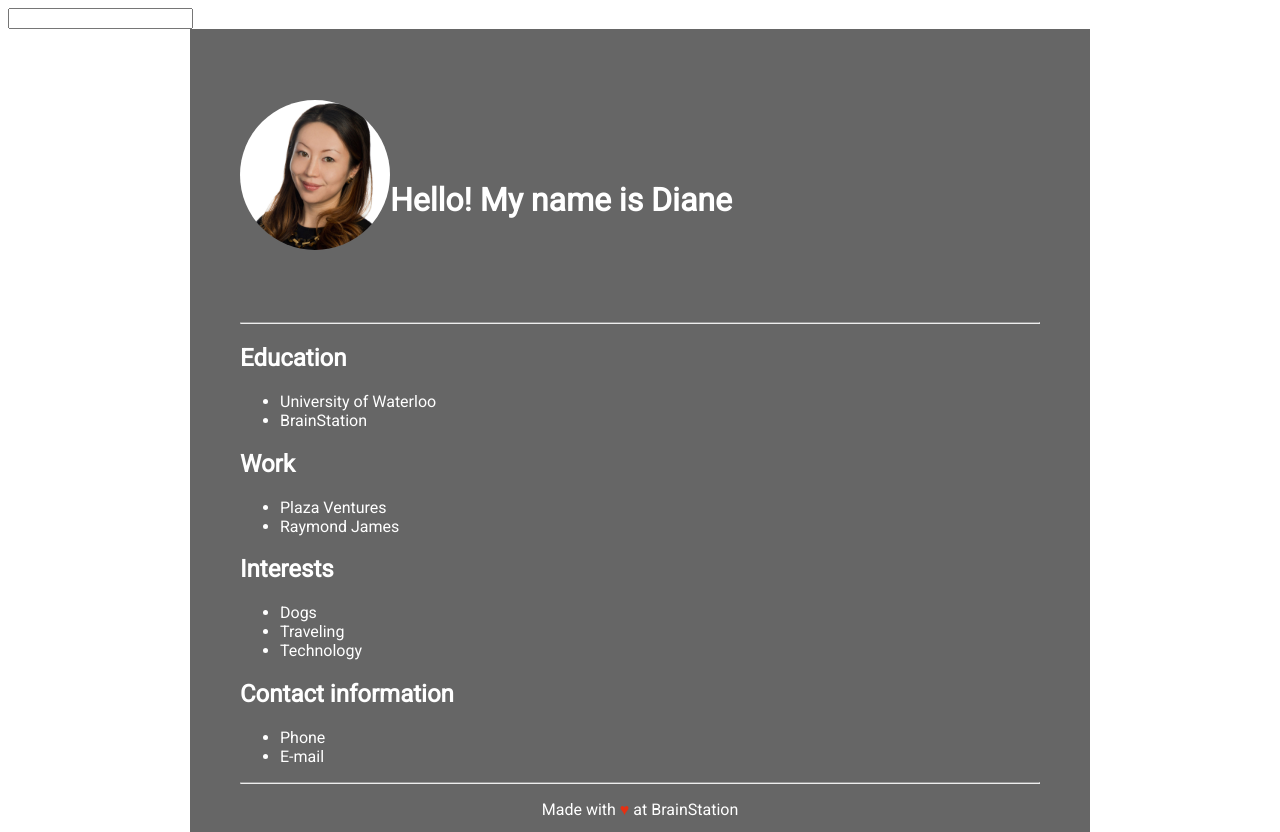
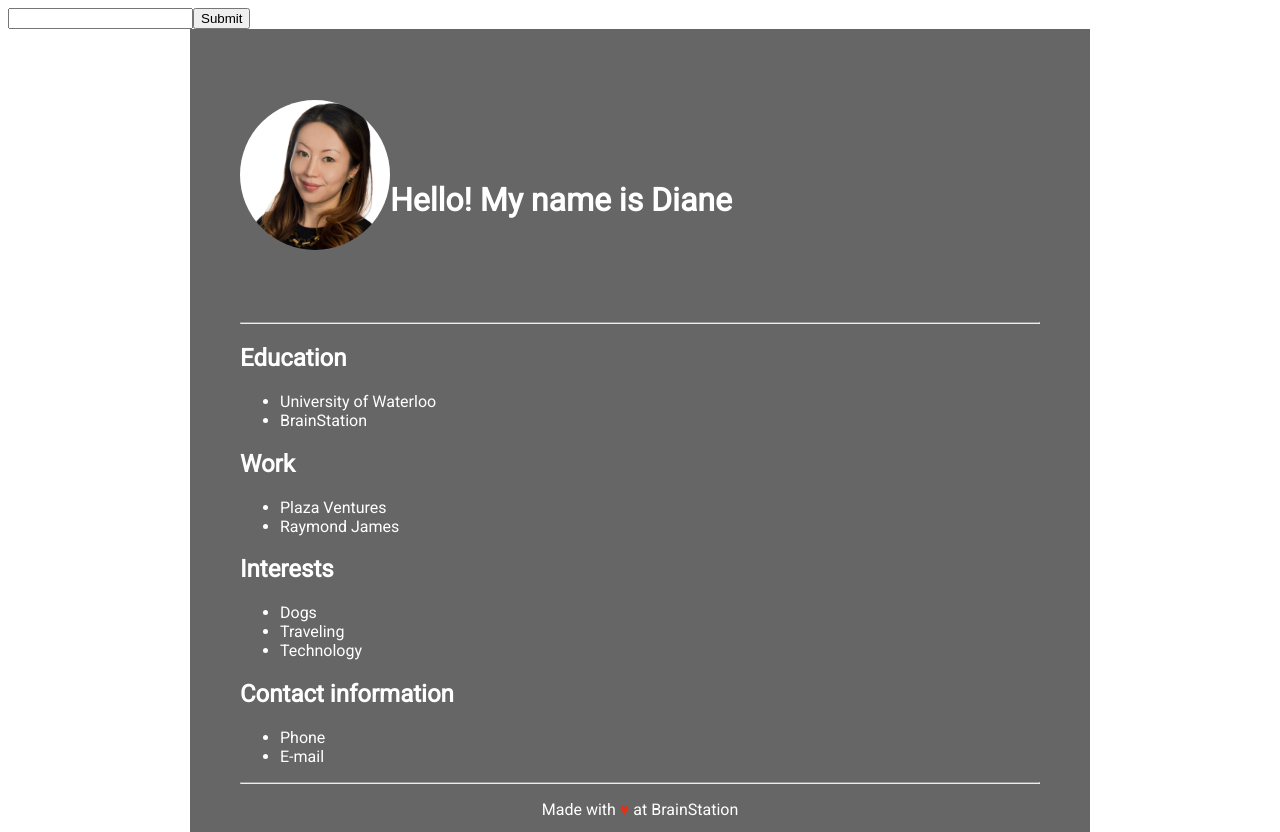
Before and after one commit to d4yu/brainstation, a plain HTML site: page index.html in a window 1280 px wide. Shown: the top 832 px of the page. Drawn offline with Linux system fonts and the light colour scheme.

Commit message:
added submit button
submit

```diff
--- a/index.html
+++ b/index.html
@@ -12,10 +12,12 @@
 <!-- this section is a form -->
 
 <form>
-	<input name = "name">
+	<input name = "name"><input type = "submit">
 </form>
 
 
+
+<!-- this section is a form -->
 
 
 	<div class="resume">
```
